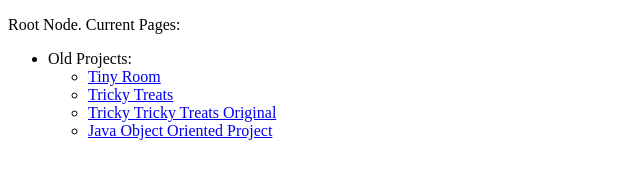
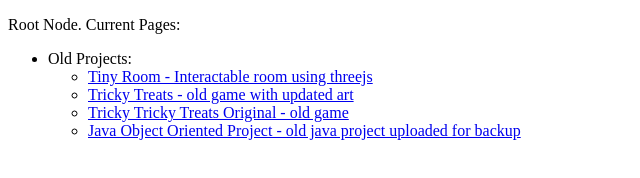
Before and after one commit to littleredborb/littleredborb.github.io, a plain HTML site: page index.html in a window 1280 px wide. Shown: the whole page, without its empty margins (0-640 px from the left). Drawn offline with Linux system fonts and the light colour scheme.

Commit message:
Fixed folder paths in index

```diff
--- a/index.html
+++ b/index.html
@@ -8,10 +8,10 @@
 		<ul>
 			<li> Old Projects:
 			<ul>
-				<li> <a href="/oldprojects/tinyroom.html">Tiny Room</a>
-				<li> <a href="/oldprojects/trickytreats.html">Tricky Treats</a>
-				<li> <a href="/oldprojects/trickytreatsold.html">Tricky Tricky Treats Original </a>
-				<li> <a href="/oldprojects/objectp.html">Java Object Oriented Project</a>
+				<li> <a href="/oldprojects/tinyroom/tinyroom.html">Tiny Room - Interactable room using threejs</a>
+				<li> <a href="/oldprojects/trickytreats/trickytreats.html">Tricky Treats - old game with updated art</a>
+				<li> <a href="/oldprojects/trickytreatsold/trickytreatsold.html">Tricky Tricky Treats Original - old game</a>
+				<li> <a href="/oldprojects/javaobjectp/javaobjectp.html">Java Object Oriented Project - old java project uploaded for backup</a>
 			</ul>
 		</ul>
     </body>
```
